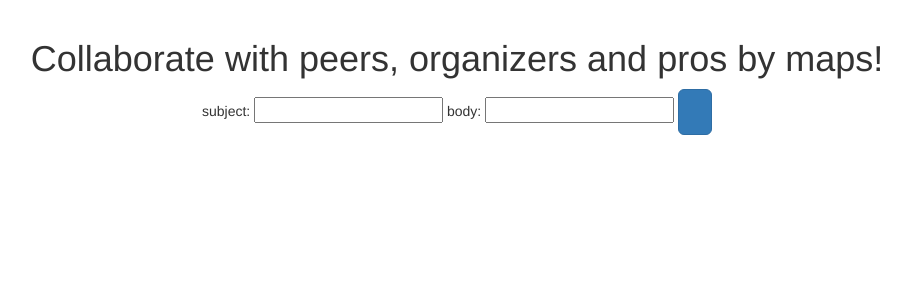
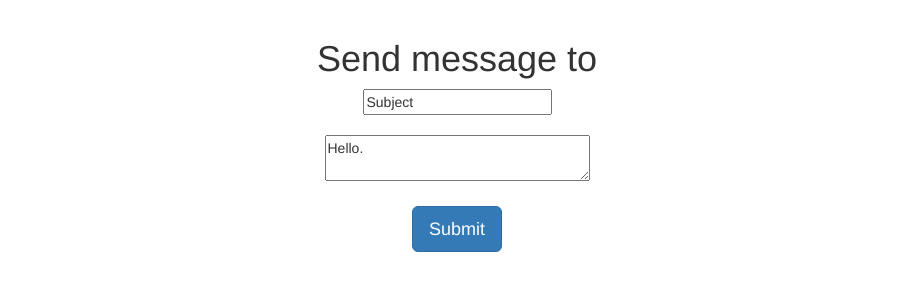
Before and after one commit to jokeofweek/drunken-meme, a Django app: page /usersinfo/ in a window 1280 px wide. Shown: the part 51-351 px from the top of the page, without its empty margins (183-1094 px from the left). Run offline with Django 3.2, Linux system fonts and the light colour scheme; the visitor is signed in with stand-in values (Sample User, id 1); data comes from the database, SQL or seed files in the repository; parts of the project's set-up code (start-up, migrations or seed data) failed here and were passed over; some libraries are stand-ins or nearby versions.

Commit message:
send email form

```diff
--- a/smapchat/smapchat/templates/usersinfo.html
+++ b/smapchat/smapchat/templates/usersinfo.html
@@ -5,19 +5,18 @@
 
 {% block page_content %}
 <center>
-<h1>Collaborate with peers, organizers and pros by maps!</h1>
-<p>
+
 {% if profileslist %}
 	{% for profile in profileslist %}
+<h1>Send message to {{profile.full_name}}</h1>
+<p>
 	<form action="/send/mail" method="post">{% csrf_token %}
-	<input type="hidden" value="{{profile.email}}" name="to">
-	subject:
-	<input type="text" name="subject">
-	body:
-	<input type="text" name="body">
-	<input type="submit" value="{{profile.full_name}}" class="btn btn-lg btn-primary"></input><br><br>
+	<input type="hidden"  value="{{profile.email}}" name="to">
+	<input type="text" name="subject" value="Subject"><br><br>
+	<textarea rows="2" cols="30" name="body">Hello.</textarea>
+	<br><br>
+	<input type="submit" value="Submit" class="btn btn-lg btn-primary"></input><br><br>
 	</form>
-
 	{% endfor %}
 {% endif %}
 </p>
--- a/smapchat/smapchat/views.py
+++ b/smapchat/smapchat/views.py
@@ -77,7 +77,7 @@ def profile(request):
         else:
             client = access.api_client
             context['info'] = client.get_profile_info(raw_token=access.access_token)
-    return HttpResponse(pprint.pformat(context))
+    return render(request, "profile.html", context)
 
 @login_required
 def usersinfo(request):
@@ -87,8 +87,6 @@ def usersinfo(request):
         return render(request, "usersinfo.html", context)
     except Exception:
         return HttpResponse("whoops")
-
-
 
 @login_required
 def join(request):
@@ -103,12 +101,6 @@ def join(request):
             return HttpResponse("error")
     else:
         return HttpResponse("stupid")
-
-    eventlist = Event.objects.filter()
-    template = loader.get_template('join.html')
-    context = {'eventlist': eventlist}
-    return render(request, 'test.html', context)
-
 
 @login_required
 def event_json(request, eventId):
```
